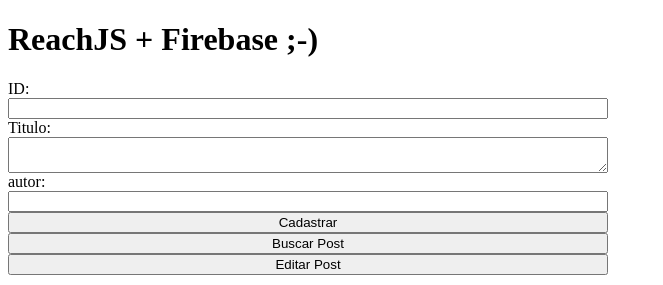
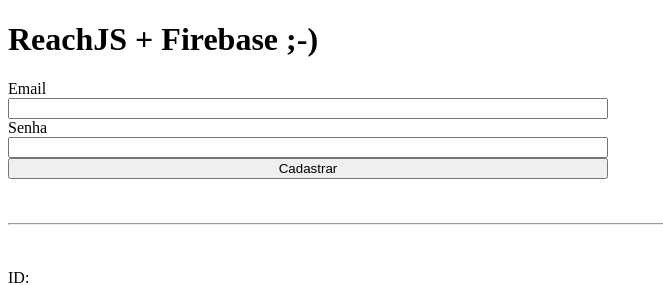
Before and after one commit to HerissonCRSilva/fireapp, a React (Create React App) app: page / in a window 1280 px wide. Shown: the top 285 px of the page, without its empty margins (0-663 px from the left). Built offline with nearby package versions, Linux system fonts and the light colour scheme; no server answers; the database is empty.

Commit message:
Adicionando usuários auth, sem tratamentos de retornos.

```diff
--- a/src/App.js
+++ b/src/App.js
@@ -8,6 +8,8 @@
   const [titulo, setTitulo] = useState('');
   const [autor, setAutor] = useState('');
   const [posts, setPosts] = useState([]);
+  const [email, setEmail] = useState('');
+  const [senha, setSenha] = useState('');
 
   useEffect(() => {
     async function loadPosts() {
@@ -96,18 +98,37 @@
 
   async function excluirPost(id) {
     await firebase.firestore().collection('posts')
-    .doc(id).delete()
-    .then(()=>{
-      console.log('Post excluído com sucesso!');
-    }).catch(()=>{
-      console.log('Houve um erro.');
+      .doc(id).delete()
+      .then(() => {
+        console.log('Post excluído com sucesso!');
+      }).catch(() => {
+        console.log('Houve um erro.');
+      })
+
+  }
+
+  async function novoUsuario(){
+    await firebase.auth().createUserWithEmailAndPassword(email, senha)
+    .then(() => {
+      console.log('Usuário cadastrado com sucesso!');
+    }).catch((e) => {
+      console.log('Houve um erro: '+e);
     })
-
   }
 
   return (
     <div className="App">
       <h1>ReachJS + Firebase ;-)</h1>
+
+      <div className="container">
+        <label>Email</label>
+        <input type="text" value={email} onChange={(e) => setEmail(e.target.value)} />
+
+        <label>Senha</label>
+        <input type="password" value={senha} onChange={(e) => setSenha(e.target.value)} />
+      <button onClick={novoUsuario}>Cadastrar</button><br/><br/>
+      </div>
+      <hr/><br/><br/>
       <div className="container">
         <label>ID: </label>
         <input type="text" value={idPost} onChange={(e) => setIdPost(e.target.value)} />
--- a/src/firebaseConnection.js
+++ b/src/firebaseConnection.js
@@ -1,6 +1,7 @@
 import firebase from "firebase/app";
 import 'firebase/firestore';
 import 'firebase/database';
+import 'firebase/auth';
 
 let firebaseConfig = {
   apiKey: "AIzaSyDW2xlLNC1JiqpfduHMaRsUk7iRxTbTBU0",
```
